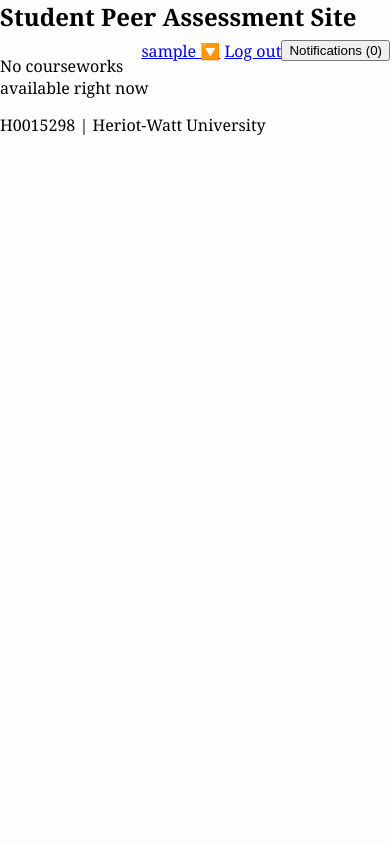
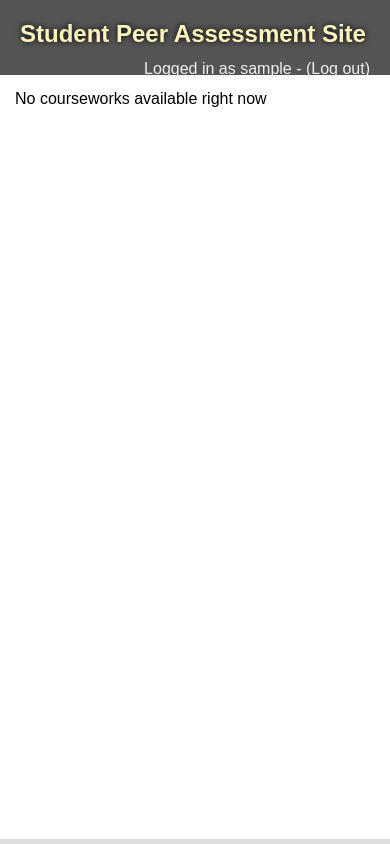
Before and after one commit to LonMcGregor/DissertationProject, a Django app: page /student/ in a window 390 px wide. Run offline with Django 3.2, Linux system fonts and the light colour scheme; the visitor is signed in with stand-in values (Sample User, id 1); data that the repository does not hold is empty.

Commit message:
Make the site nicer to look at

```diff
--- a/patool/student/static/student/css/main.css
+++ b/patool/student/static/student/css/main.css
@@ -3,15 +3,16 @@
 html, body{
     padding: 0;
     margin: 0 auto;
-    background: #fdfdfd;
-    font-family: Georgia, 'Nimbus Roman No9 L', serif;
+    background: #ddd;;
+    /*font-family: Georgia, 'Nimbus Roman No9 L', serif;*/
+    font-family: Arial, “Helvetica Neue”, Helvetica, sans-serif;
     width: 100%;
 }
 
 nav {
-    width: 100%;
-    height: 40px;
-    margin-bottom: 15px;
+    height: 35px;
+    padding: 20px;
+    background: #555555;
 }
 
 #nav_title {
@@ -22,6 +23,9 @@ nav {
 
 #nav_title h1 {
     margin: 0;
+    color: #FFF4BF;
+    font-weight: bold;
+    text-shadow: 0 0 6px #000;
 }
 
 #nav_title div{
@@ -29,16 +33,58 @@ nav {
     margin-left: 10px;
 }
 
-nav div {
+#userMenu {
     float: right;
 }
 
-footer{
-    margin-top: 15px;
-    width: 100%;
-    height: 20px;
+#userMenu, #userMenu a, #userMenu a:visited, #nav_title div, #nav_title a, #nav_title a:visited {
+    color: #efefef;
+    text-decoration: none;
+}
+
+#userMenu a:hover, #nav_title a:hover{
+    color: #efefef;
+    text-decoration: underline;
+}
+
+
+main {
+    background: #fff;
+    max-width: 1200px;
+    padding: 15px;
+    margin: 0 auto;
+    min-height: calc(100vh - 110px);
+}
+
+@media screen and (max-width:1200px){
+    main {
+        max-width: 100%;
+        width: 100%;
+    }
 }
 
 label, input {
     display: block;
 }
+
+.coursework_f::before {
+    content: '[accepting feedback]'
+}
+.coursework_u::before {
+    content: '[accepting solutions]'
+}
+.coursework_c::before {
+    content: '[closed]'
+}
+a.coursework, a.coursework:visited {
+    text-decoration: none;
+}
+a.coursework:hover {
+    text-decoration: underline;
+}
+a.coursework_f::before, a.coursework_u::before, a.coursework_c::before {
+    color: #666;
+    font-size: small;
+    padding-right: 5px;
+    text-decoration: none;
+}
--- a/patool/student/static/student/css/notify_box.css
+++ b/patool/student/static/student/css/notify_box.css
@@ -25,5 +25,6 @@
 }
 
 #note_count {
-    float: right;
+    /*float: right*/
+    display: none;
 }
--- a/patool/student/static/student/css/pygments.css
+++ b/patool/student/static/student/css/pygments.css
@@ -1,7 +1,9 @@
 /* Generated file from running pygments package */
 
+.highlighttable {width: 100%; }
+
 .highlight .hll { background-color: #ffffcc }
-.highlight  { background: #f8f8f8; }
+/*.highlight  { background: #f8f8f8; }*/
 .highlight .c { color: #408080; font-style: italic } /* Comment */
 .highlight .err { border: 1px solid #FF0000 } /* Error */
 .highlight .k { color: #008000; font-weight: bold } /* Keyword */
--- a/patool/templates/student/base.html
+++ b/patool/templates/student/base.html
@@ -19,13 +19,10 @@
             <button id="note_count" onclick="toggle_notes_status()">Notifications (0)</button>
             <div id="note_messages_container" class="collapsed">
             </div>
-            {% if request.user %}
-                <div id="userMenu">
-                    <a href="#userMenu">{{ request.user }} 🔽</a>
-                    <a href="{% url 'logout'%}">Log out</a>
-                </div>
+            {% if request.user.is_anonymous %}
+                <div id="userMenu"><a href="#userMenu">Not logged in</a></div>
             {% else %}
-                <div id="userMenu"><a href="#userMenu">Not logged in</a></div>
+                <div id="userMenu"> Logged in as {{ request.user }} - <a href="{% url 'logout'%}">(Log out)</a></div>
             {% endif %}
         </nav>
     {% endblock %}
@@ -35,8 +32,5 @@
             <a href="/student">Homepage</a>
         {% endblock %}
     </main>
-    {% block footer %}
-        <footer>H0015298 | Heriot-Watt University</footer>
-    {% endblock %}
 </body>
 </html>
--- a/patool/templates/student/choose_coursework.html
+++ b/patool/templates/student/choose_coursework.html
@@ -2,6 +2,7 @@
 {% block title %}Choose a Coursework{% endblock %}
 {% block content %}
     {% if courseworks %}
+        <h1>Choose a coursework to view:</h1>
         {% for id, state, course, title in courseworks %}
             <p><a href="/student/cw/{{ id }}" class="coursework coursework_{{ state }}"
             >{{ course }}:
--- a/patool/templates/student/pretty_file.html
+++ b/patool/templates/student/pretty_file.html
@@ -3,7 +3,6 @@
 <html lang="en">
 <head>
     <meta charset="UTF-8">
-    <link rel="stylesheet" type="text/css" href="{% static "student/css/main.css" %}" />
     <link rel="stylesheet" type="text/css" href="{% static "student/css/pygments.css" %}" />
     <link rel="shortcut icon" type="image/ico" href="{% static "favicon.ico" %}" />
     <title>Rendered File</title>
```
Also changed, not shown: patool/student/static/student/css/feedback.css (+20 -2 lines).
